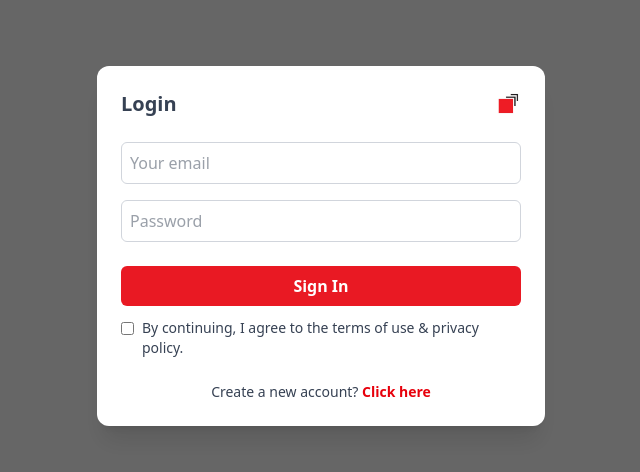
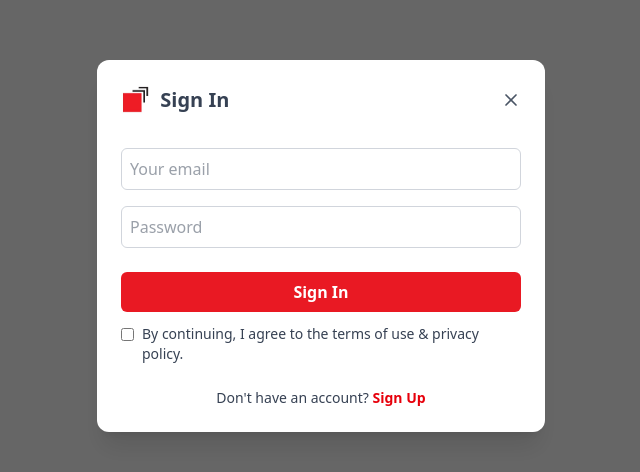
Before and after one commit to Nazmul-karim-tanvir-2nd/lamCodes, a React (Vite) app in the folder lamFrontend/: page /signin in a window 1280 px wide. Shown: the part 154-626 px from the top of the page, without its empty margins (319-959 px from the left). Built offline with nearby package versions, Linux system fonts and the light colour scheme.

Commit message:
working on sign up

```diff
--- a/lamFrontend/src/components/auth/LoginPopup.jsx
+++ b/lamFrontend/src/components/auth/LoginPopup.jsx
@@ -1,62 +1,64 @@
-import React, { useState } from 'react'
-import idlclogo from '../../assets/idlclogo.jpg'
-import useAuthStore from '../../store/useAuthStore'
-import axios from "axios"
+import React, { useState } from 'react';
+import idlclogo from '../../assets/idlclogo.jpg';
+import useAuthStore from '../../store/useAuthStore';
+import axios from "axios";
+import { X } from 'lucide-react'; // Optional: better close icon
 
 const LoginPopup = ({ setShowLogin }) => {
-    const { url, setToken } = useAuthStore()
-    const [currState, setCurrState] = useState("Login")
+    const { url, setToken } = useAuthStore();
+    const [currState, setCurrState] = useState("Sign In");
     const [data, setData] = useState({
         name: "",
         email: "",
         password: ""
-    })
+    });
 
     const onChangeHandler = (event) => {
-        const { name, value } = event.target
-        setData(prev => ({ ...prev, [name]: value }))
-    }
+        const { name, value } = event.target;
+        setData(prev => ({ ...prev, [name]: value }));
+    };
 
     const onLogin = async (event) => {
-        event.preventDefault()
-        const endpoint = currState === "Login" ? "/api/user/login" : "/api/user/register"
+        event.preventDefault();
+        const endpoint = currState === "Sign In" ? "/api/user/login" : "/api/user/register";
 
         try {
-            const response = await axios.post(url + endpoint, data)
+            const response = await axios.post(url + endpoint, data);
 
             if (response.data.success) {
-                setToken(response.data.token)
-                localStorage.setItem("token", response.data.token)
-                setShowLogin(false)
+                setToken(response.data.token);
+                localStorage.setItem("token", response.data.token);
+                setShowLogin(false);
             } else {
-                alert(response.data.message)
+                alert(response.data.message);
             }
         } catch (err) {
-            alert("Something went wrong.")
-            console.error(err)
+            alert("Something went wrong.");
+            console.error(err);
         }
-    }
+    };
 
     return (
-        <div className="fixed inset-0 z-50 bg-black/60 backdrop-blur-sm grid">
+        <div className="fixed inset-0 z-50 bg-black/60 backdrop-blur-sm flex items-center justify-center">
             <form
                 onSubmit={onLogin}
-                className="place-self-center w-[90vw] max-w-md bg-white text-gray-700 flex flex-col gap-6 p-6 rounded-xl shadow-xl transition duration-300 ease-in-out"
+                className="w-[90vw] max-w-md bg-white text-gray-700 flex flex-col gap-6 p-6 rounded-xl shadow-xl relative"
             >
-                {/* Title & Close */}
-                <div className="flex justify-between items-center">
-                    <h2 className="text-xl font-bold">{currState}</h2>
-                    <img
-                        src={idlclogo}
-                        alt="Close"
-                        className="w-6 h-6 cursor-pointer"
+                {/* Header: Logo + Title + Close */}
+                <div className="flex justify-between items-center mb-2">
+                    <div className="flex items-center gap-2">
+                        <img src={idlclogo} alt="Logo" className="h-8 w-auto" />
+                        <h2 className="text-xl font-bold">{currState}</h2>
+                    </div>
+                    <X
+                        className="w-5 h-5 text-gray-600 hover:text-gray-800 cursor-pointer"
                         onClick={() => setShowLogin(false)}
                     />
                 </div>
 
                 {/* Inputs */}
                 <div className="flex flex-col gap-4">
-                    {currState !== "Login" && (
+                    {currState === "Sign Up" && (
                         <input
                             name="name"
                             type="text"
@@ -87,12 +89,12 @@ const LoginPopup = ({ setShowLogin }) => {
                     />
                 </div>
 
-                {/* Submit Button */}
+                {/* Submit */}
                 <button
                     type="submit"
                     className="bg-red-600/90 text-white py-2 rounded-md hover:bg-red-700 transition-colors duration-200 font-semibold"
                 >
-                    {currState === "Sign Up" ? "Create account" : "Sign In"}
+                    {currState === "Sign Up" ? "Create Account" : "Sign In"}
                 </button>
 
                 {/* Terms */}
@@ -101,16 +103,16 @@ const LoginPopup = ({ setShowLogin }) => {
                     <p>By continuing, I agree to the terms of use & privacy policy.</p>
                 </div>
 
-                {/* Switch State */}
+                {/* Switch */}
                 <p className="text-sm text-center">
-                    {currState === "Login" ? (
+                    {currState === "Sign In" ? (
                         <>
-                            Create a new account?{" "}
+                            Don&apos;t have an account?{" "}
                             <span
                                 className="text-red-600 font-semibold cursor-pointer"
                                 onClick={() => setCurrState("Sign Up")}
                             >
-                                Click here
+                                Sign Up
                             </span>
                         </>
                     ) : (
@@ -120,14 +122,14 @@ const LoginPopup = ({ setShowLogin }) => {
                                 className="text-red-600 font-semibold cursor-pointer"
                                 onClick={() => setCurrState("Sign In")}
                             >
-                                Sign In here
+                                Sign In
                             </span>
                         </>
                     )}
                 </p>
             </form>
         </div>
-    )
-}
+    );
+};
 
-export default LoginPopup
+export default LoginPopup;
--- a/lamFrontend/src/layout/Layout.jsx
+++ b/lamFrontend/src/layout/Layout.jsx
@@ -18,7 +18,7 @@ const Layout = () => {
       >
 
         <Navbar />
-        <main className="flex-1 p-4 overflow-y-auto bg-white">
+        <main className="flex-1 p-4 overflow-y-auto bg-gray-50">
           <Outlet />
         </main>
       </div>
```
